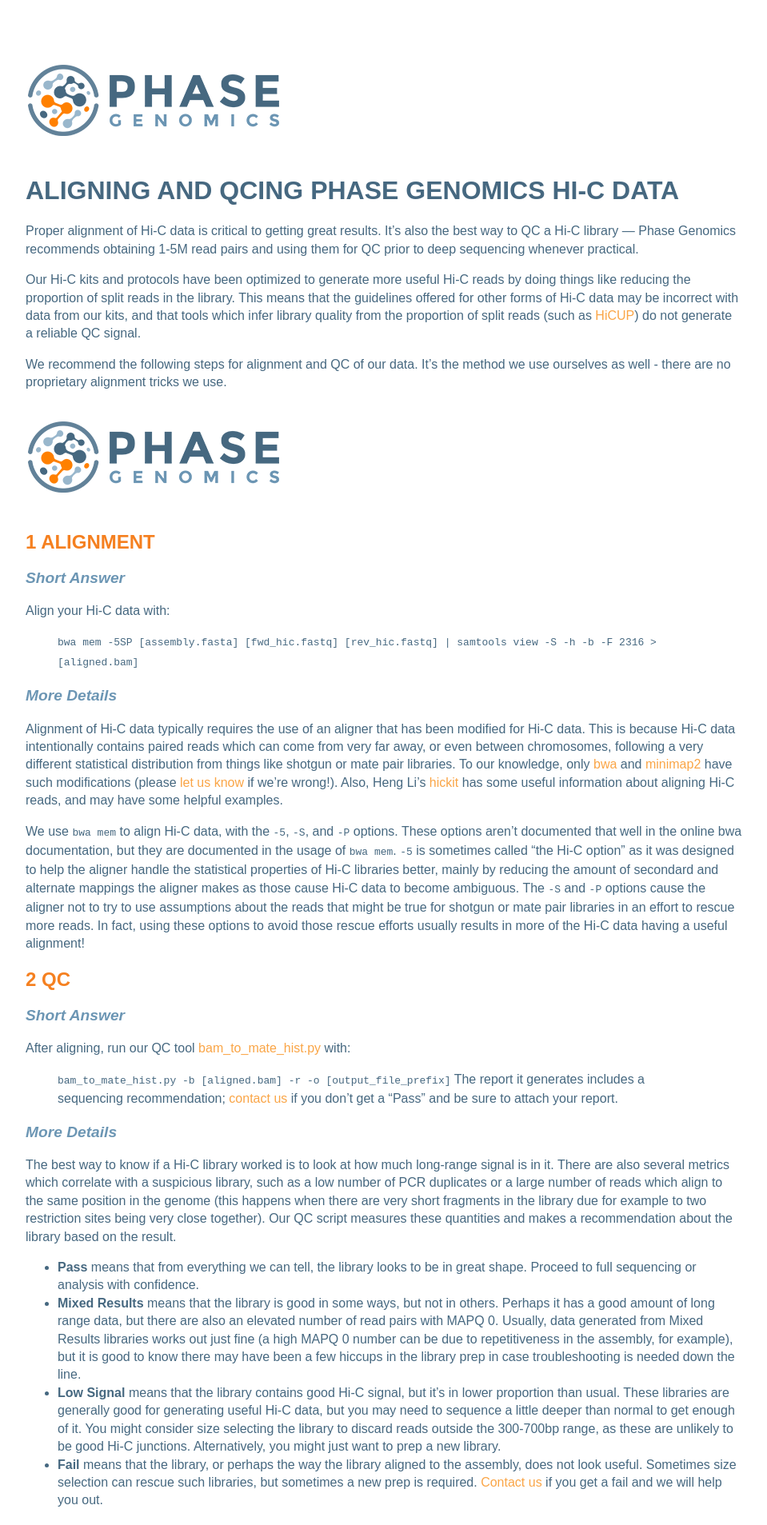
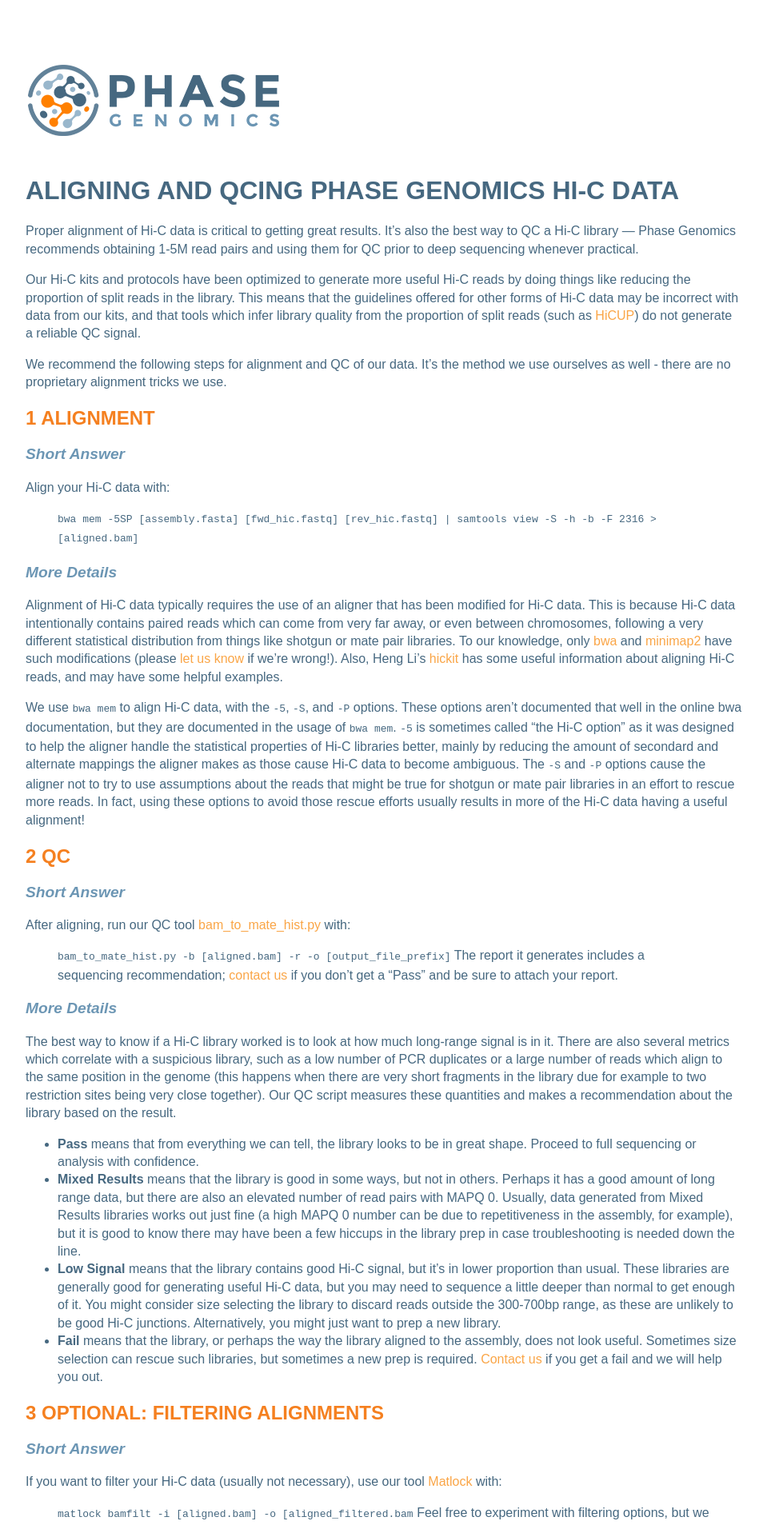
Before and after one commit to phasegenomics/phasegenomics.github.io, a Jekyll site: the page built from _posts/2019-09-19-hic-alignment-and-qc.md, in a window 1280 px wide. Shown: the top 1907 px of the page at 80% size, without its empty margins (160-1119 px from the left). Built offline with Jekyll 4.4.1, drawn with Linux system fonts in a browser that asks for light colours.

Commit message:
Update 2019-09-19-hic-alignment-and-qc.md

```diff
--- a/_posts/2019-09-19-hic-alignment-and-qc.md
+++ b/_posts/2019-09-19-hic-alignment-and-qc.md
@@ -9,8 +9,6 @@
 Our Hi-C kits and protocols have been optimized to generate more useful Hi-C reads by doing things like reducing the proportion of split reads in the library. This means that the guidelines offered for other forms of Hi-C data may be incorrect with data from our kits, and that tools which infer library quality from the proportion of split reads (such as [HiCUP](https://www.ncbi.nlm.nih.gov/pmc/articles/PMC4706059/)) do not generate a reliable QC signal.
 
 We recommend the following steps for alignment and QC of our data. It's the method we use ourselves as well - there are no proprietary alignment tricks we use.
-
-![alt icon](https://github.com/phasegenomics/phasegenomics.github.io/blob/master/_images/horiz-dark-small.png)
 
 1   Alignment
 ---------------------
```
